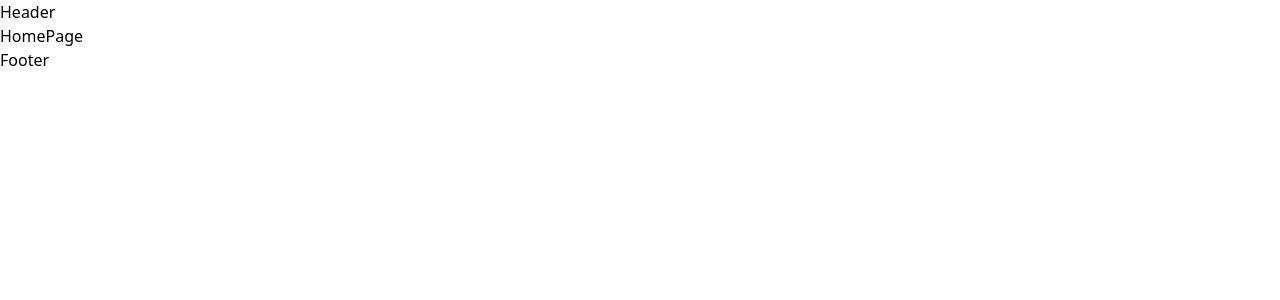
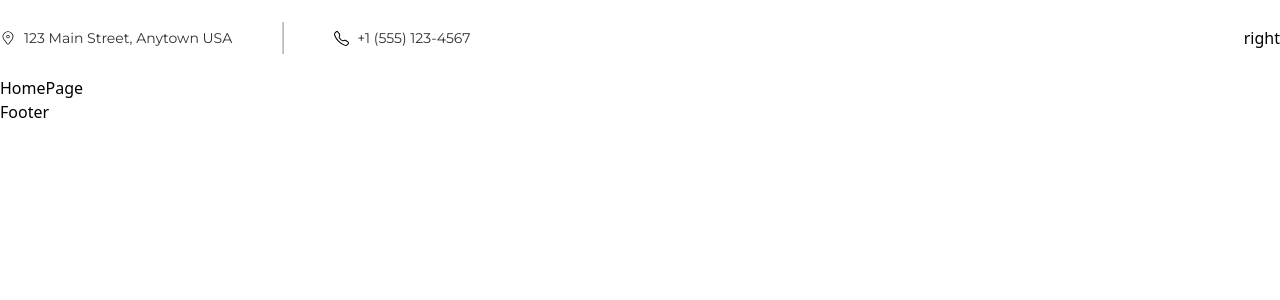
Before and after one commit to Jakaria-Ahmod/e-shop, a React (Vite) app: page / in a window 1280 px wide. Shown: the top 300 px of the page. Built offline with nearby package versions, Linux system fonts and the light colour scheme.

Commit message:
design updat4e

```diff
--- a/package.json
+++ b/package.json
@@ -14,6 +14,7 @@
     "antd": "^5.25.1",
     "react": "^19.1.0",
     "react-dom": "^19.1.0",
+    "react-icons": "^5.5.0",
     "react-router": "^7.6.0",
     "tailwindcss": "^4.1.7"
   },
--- /dev/null
+++ b/src/globalComponents/HeaderComponents/index.jsx
@@ -0,0 +1,12 @@
+import React from 'react';
+import HeaderTopBar from './topBar';
+
+const HeaderLayoutComponents = () => {
+  return (
+    <div>
+      <HeaderTopBar />
+    </div>
+  );
+};
+
+export default HeaderLayoutComponents;
--- /dev/null
+++ b/src/globalComponents/HeaderComponents/topBar/NumberAndPhone.jsx
@@ -0,0 +1,26 @@
+import React from 'react';
+import { CiLocationOn } from 'react-icons/ci';
+import { BsTelephone } from 'react-icons/bs';
+const NumberAndPhone = () => {
+  return (
+    <div>
+      <div className="flex items-center space-x-[50px]">
+        <div className="flex items-center space-x-[8px]">
+          <CiLocationOn />
+          <p className="font-montserrat text-[14px] font-normal leading-[20px] text-colorFour">
+            123 Main Street, Anytown USA
+          </p>
+        </div>
+        <div className="border border-l-colorFour opacity-25 h-[32px] "></div>
+        <div className="flex items-center space-x-[8px]">
+          <BsTelephone size={15} />
+          <p className="font-montserrat text-[14px] font-normal leading-[20px] text-colorFour">
+            +1 (555) 123-4567
+          </p>
+        </div>
+      </div>
+    </div>
+  );
+};
+
+export default NumberAndPhone;
--- /dev/null
+++ b/src/globalComponents/HeaderComponents/topBar/index.jsx
@@ -0,0 +1,19 @@
+import React from 'react';
+import NumberAndPhone from './NumberAndPhone';
+
+const HeaderTopBar = () => {
+  return (
+    <>
+      <div className="container">
+        <div className="flex justify-between items-center py-[22px]">
+          <div>
+            <NumberAndPhone />
+          </div>
+          <div>right</div>
+        </div>
+      </div>
+    </>
+  );
+};
+
+export default HeaderTopBar;
--- /dev/null
+++ b/src/globalComponents/comonLayout/header/index.jsx
@@ -0,0 +1,14 @@
+import React from 'react';
+import HeaderLayoutComponents from '../../HeaderComponents';
+
+const Header = () => {
+  return (
+    <>
+      <div>
+        <HeaderLayoutComponents />
+      </div>
+    </>
+  );
+};
+
+export default Header;
--- a/src/globalComponents/header/index.jsx
+++ /dev/null
@@ -1,7 +0,0 @@
-import React from 'react';
-
-const Header = () => {
-  return <div>Header</div>;
-};
-
-export default Header;
--- a/src/index.css
+++ b/src/index.css
@@ -5,6 +5,18 @@
 @theme {
   --font-montserrat: 'Montserrat', sans-serif;
   --font-poppins: 'Poppins', sans-serif;
+  --color-primary: #ff624c;
+  --color-secondary: #1a237b;
+  --color-colorOne: #bd0034;
+  --color-clolorTwo: #d9d9d9;
+  --color-colorThree: #fed550;
+  --color-colorFour: #303030;
+  --color-colorFive: #ffffff;
+  --color-colorSix: #d9d9d9;
+  --color-colorSeven: #f4f4f4;
+  --color-colorEight: #00579f;
+  --color-colorNine: #283b82;
+  --color-colorTen: #469bdb;
 }
 
 @utility container {
--- a/src/layout/rootlayout/index.jsx
+++ b/src/layout/rootlayout/index.jsx
@@ -1,7 +1,7 @@
 import React from 'react';
-import Header from '../../globalComponents/header';
 import { Outlet } from 'react-router';
-import Footer from '../../globalComponents/footer';
+import Header from '../../globalComponents/comonLayout/header';
+import Footer from '../../globalComponents/comonLayout/footer';
 
 const RootLayout = () => {
   return (
```
Also changed, not shown: src/globalComponents/comonLayout/footer/index.jsx (renamed from src/globalComponents/footer/index.jsx), 1 other file (tests, documents, lock files or other folders).
